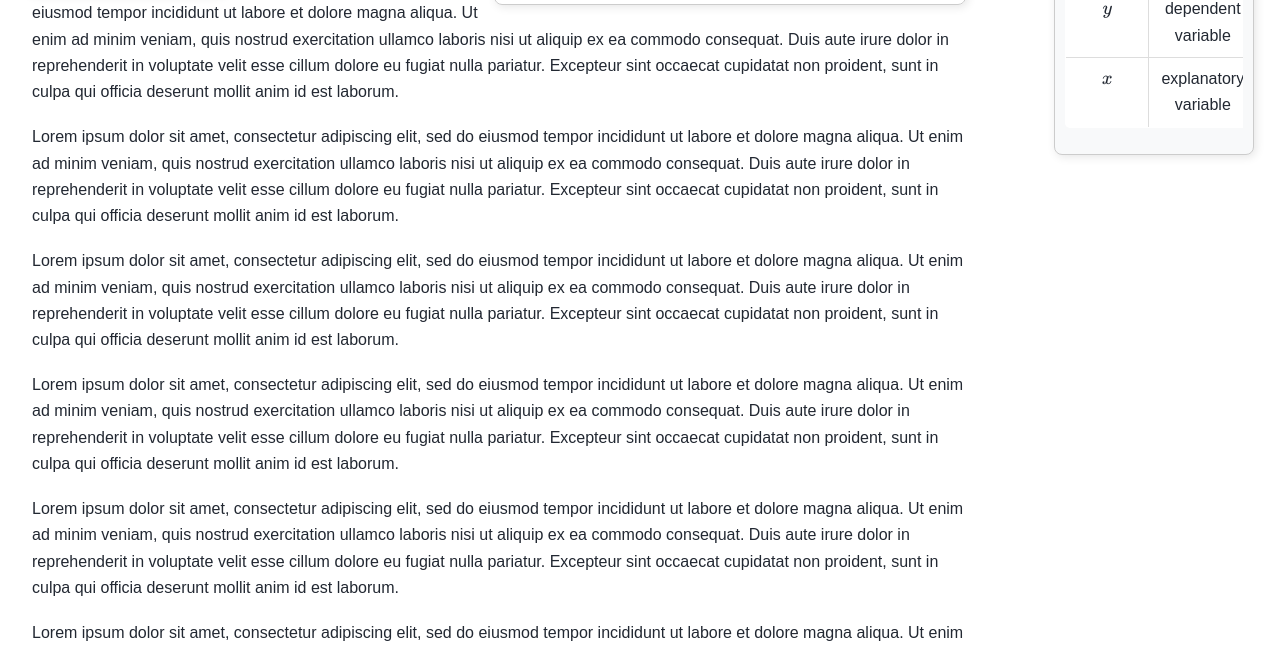
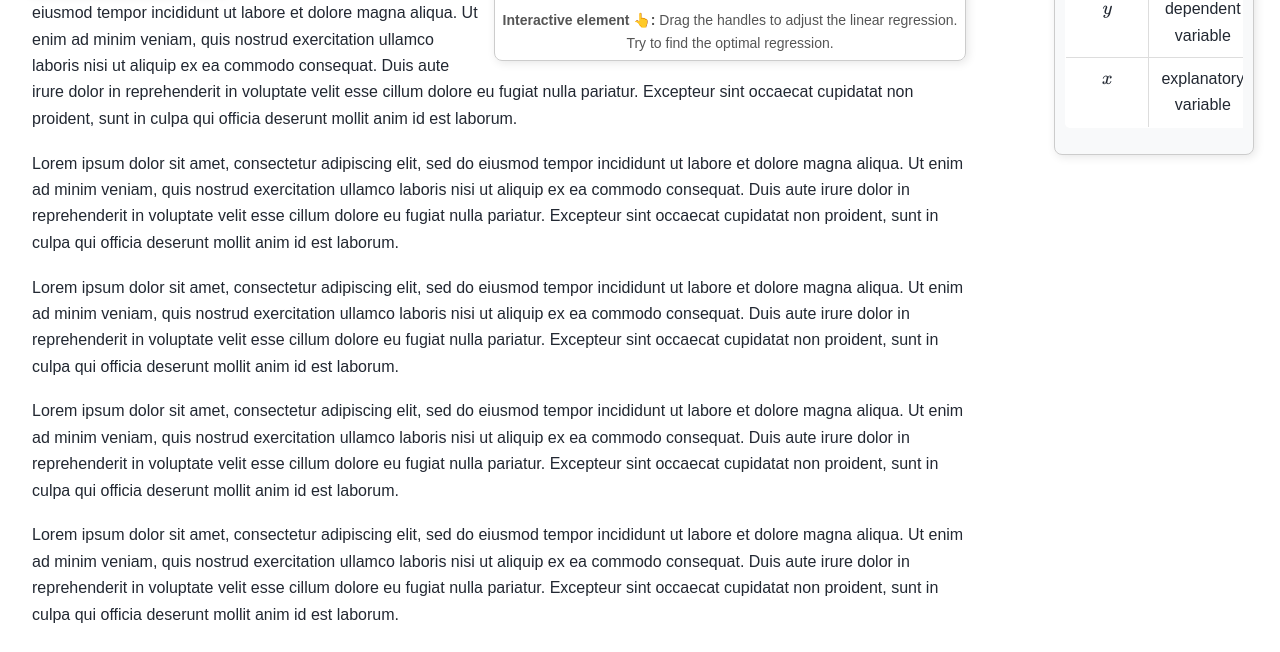
Before and after one commit to douden/graph_test, a Jupyter Book: the page built from book/some_content/overview.md, in a window 1280 px wide and 900 px high, scrolled down 1014 px, cut to the strip 248-900 px from the top of the window. Built offline with Jupyter Book 1.0.4 settings and Sphinx 7.4.7 and the Sphinx Book theme 1.1.4, drawn with Linux system fonts in a browser that asks for light colours; pages that are not in the unit, such as notebooks, are missing from menus; comment, search, counter and statistics services are not loaded.

Commit message:
added element caption

```diff
--- a/book/_static/elements/linear_regression.html
+++ b/book/_static/elements/linear_regression.html
@@ -144,7 +144,7 @@
         .attr("transform",
               "translate("+(math.mean(window_x)).toString()+","+(height*0.98).toString()+")")
         .style("text-anchor", "middle")
-        .text("x coordinate")
+        .text("x (explanatory variable)")
         .style("font-family", "arial")
         .style("font-size", (16*width/600).toString()+"px")
 
@@ -161,7 +161,7 @@
         .attr("transform",
               "translate("+(width*0.03).toString()+","+(math.mean(window_y)).toString()+") rotate(270)")
         .style("text-anchor", "middle")
-        .text("y coordinate")
+        .text("y (dependent variable)")
         .style("font-family", "arial")
         .style("font-size", (16*width/600).toString()+"px")
 
--- a/book/some_content/overview.md
+++ b/book/some_content/overview.md
@@ -30,6 +30,9 @@ Lorem ipsum dolor sit amet, consectetur adipiscing elit, sed do eiusmod tempor i
 
 <div style="float: right; width: 50%; margin: 10px; border: 1px solid #ccc; border-radius: 8px; box-shadow: 2px 2px 10px rgba(0, 0, 0, 0.1);">
     <iframe src="https://maxramgraber.github.io/MASTER/main/_static/elements/linear_regression.html" style="width: 100%; aspect-ratio: 1 / 1; border: none; border-radius: 8px;"></iframe>
+    <div style="text-align: center; padding: 5px; font-size: 14px; font-family: Arial, sans-serif; color: #555;">
+        <strong>Interactive element 👆:</strong> Drag the handles to adjust the linear regression. Try to find the optimal regression.
+    </div>
 </div>
 
 Lorem ipsum dolor sit amet, consectetur adipiscing elit, sed do eiusmod tempor incididunt ut labore et dolore magna aliqua. Ut enim ad minim veniam, quis nostrud exercitation ullamco laboris nisi ut aliquip ex ea commodo consequat. Duis aute irure dolor in reprehenderit in voluptate velit esse cillum dolore eu fugiat nulla pariatur. Excepteur sint occaecat cupidatat non proident, sunt in culpa qui officia deserunt mollit anim id est laborum.
```
